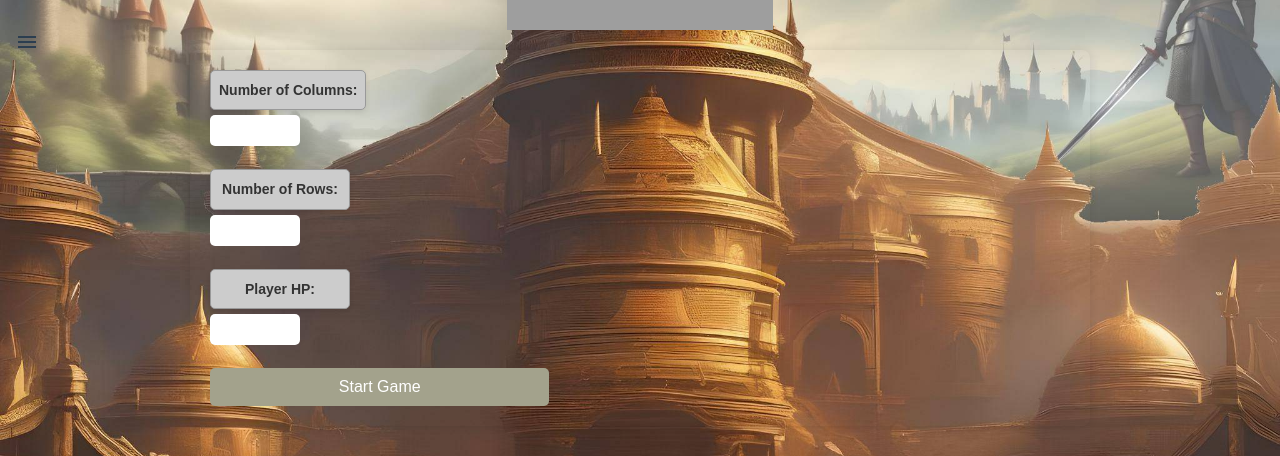
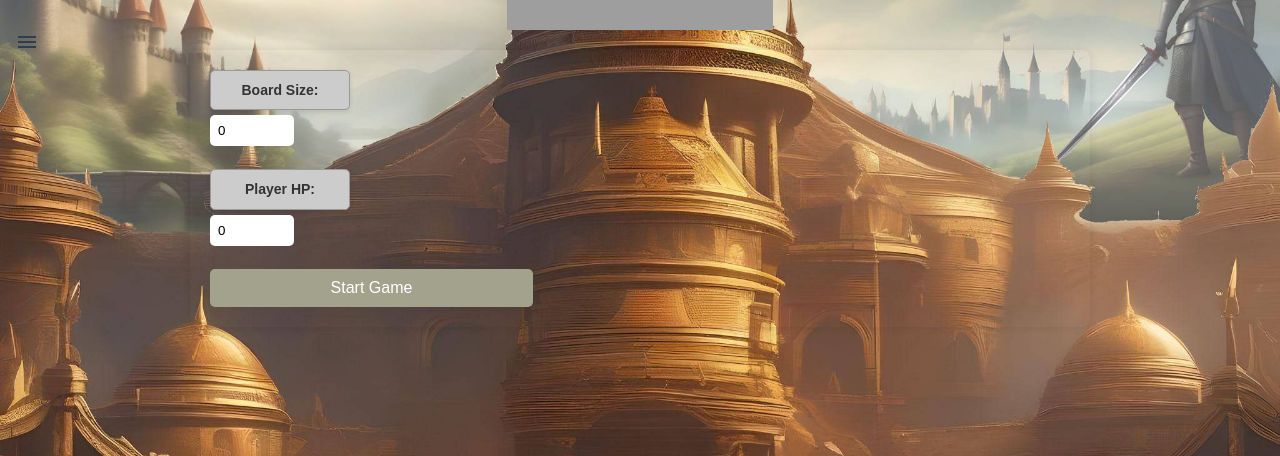
Before and after one commit to svdani/test1, a Vue app: page /gameCreation in a window 1280 px wide. Shown: the part 170-626 px from the top of the page. Built offline with nearby package versions, Linux system fonts and the light colour scheme; grey boxes are pictures that could not be loaded.

Commit message:
Board view done

```diff
--- /dev/null
+++ b/src/components/Board.vue
@@ -0,0 +1,41 @@
+<!-- eslint-disable vue/multi-word-component-names -->
+<template>
+    <div class="board">
+      <div v-for="row in parseInt(numRows)" :key="row" class="row">
+        <div v-for="col in parseInt(numCols)" :key="col" class="cell">
+        </div>
+      </div>
+    </div>
+</template>
+<script>
+    export default {
+        props: {
+            numRows: {
+            type: String,
+            required: true
+            },
+            numCols: {
+            type: String,
+            required: true
+            }
+        }
+    };
+    </script>
+
+    <style scoped>
+    .board {
+    display: flex;
+    flex-direction: column;
+    }
+
+    .row {
+    display: flex;
+    }
+
+    .cell {
+    width: 50px;
+    height: 50px;
+    border: 1px solid black;
+    background-color: white;
+    }
+</style>
--- a/src/views/CreatePlayerView.vue
+++ b/src/views/CreatePlayerView.vue
@@ -114,7 +114,6 @@ export default {
 </script>
 
 <style>
-
 .flex-container {
     display: flex;
     flex-direction: column;
--- a/src/views/GameCreationView.vue
+++ b/src/views/GameCreationView.vue
@@ -1,23 +1,43 @@
 <template>
     <main class="container">
-            <form>
+      <form @submit.prevent="startGame">
         <div class="input-group">
-                <div class="bubble-box">Number of Columns:</div>
-                <input type="text" id="columns">
-                </div>
-                <div class="input-group">
-                <div class="bubble-box">Number of Rows:</div>
-                <input type="text" id="rows">
+          <div class="bubble-box">Board Size:</div>
+          <input type="text" id="rows" v-model="numRows">
         </div>
         <div class="input-group">
           <div class="bubble-box">Player HP:</div>
-                    <input type="text" id="playerHP">
+          <input type="text" id="playerHP" v-model="playerHP">
         </div>
-                <button class="button">Start Game</button>
+        <button type="submit" class="button">Start Game</button>
       </form>
+      <section style="display: flex;">
+        <Board :numRows="numRows" :numCols="numRows" />
+      </section>
     </main>
   </template>
 
+  <script>
+  import Board from '../components/Board.vue';
+
+  export default {
+    components: {
+      Board
+    },
+    data() {
+      return {
+        numRows: 0,
+        numCols: 0,
+        playerHP: 0
+      };
+    },
+    methods: {
+      startGame() {
+        //Game
+      }
+    }
+  };
+  </script>
 <style>
     body {
         font-family: Arial, sans-serif;
@@ -37,7 +57,7 @@
         justify-content: space-between;
     }
     .input-group {
-        width: calc(33.33% - 20px); /* Adjust width here */
+        width: calc(33.33% - 20px);
         margin-bottom: 15px;
     }
     .bubble-box {
@@ -46,29 +66,29 @@
         color: #333;
         border-radius: 5px;
         font-weight: bold;
-        display: inline-block; /* Make the bubble inline block */
-        white-space: nowrap; /* Prevent text from wrapping */
+        display: inline-block;
+        white-space: nowrap;
         font-size: 14px;
         margin-right: 10px;
         border: 1px solid #999;
         box-shadow: 0 2px 5px rgba(0, 0, 0, 0.1);
         text-align: center;
-        min-width: 140px; /* Minimum width of the bubble */
+        min-width: 140px;
     }
     .input-group label {
         display: block;
         margin-bottom: 5px;
     }
     .input-group input[type="text"] {
-        width: calc(100% - 10px); /* Adjust width here */
+        width: calc(100% - 10px);
         padding: 8px;
         border: none;
         border-radius: 5px;
         box-sizing: border-box;
-        margin-top: 5px; /* Add space between bubble and input box */
+        margin-top: 5px;
     }
     .button {
-        width: calc(100% - 20px); /* Adjust width here */
+        width: calc(100% - 20px);
         padding: 10px;
         background-color: #a3a28c;
         color: white;
```
Lines whose indentation alone changed are shown as unchanged.
